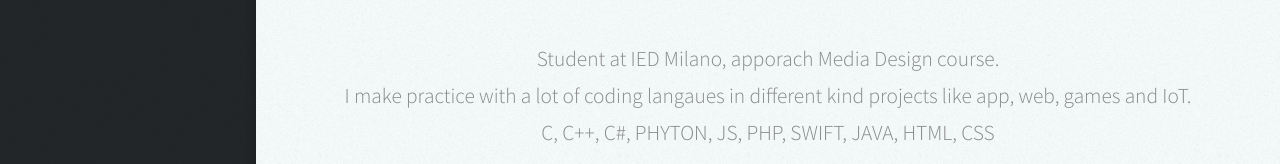
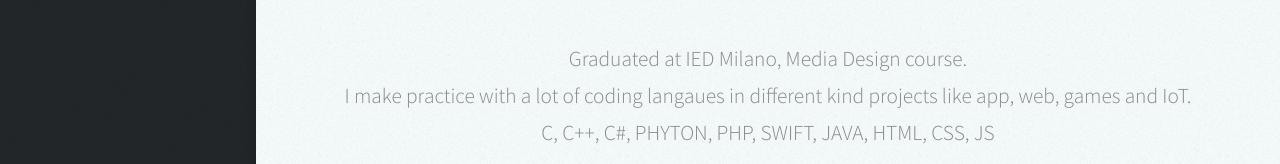
Before and after one commit to Dak2896/danielekeller.github.io, a plain HTML site: page index.html in a window 1280 px wide. Shown: the part 579-743 px from the top of the page. Drawn offline with Linux system fonts and the light colour scheme.

Commit message:
Update text
- No more students boyz

```diff
--- a/index.html
+++ b/index.html
@@ -103,9 +103,9 @@
 							<header>
 								<h2>Portfolio</h2>
 							</header>
-							   <p>Student at IED Milano, apporach Media Design course.
+							   <p>Graduated at IED Milano, Media Design course.
 							   <br>I make practice with a lot of coding langaues in different kind projects like app, web, games and IoT.<br>
-							    C, C++, C#, PHYTON, JS, PHP, SWIFT, JAVA, HTML, CSS</p>
+							    C, C++, C#, PHYTON, PHP, SWIFT, JAVA, HTML, CSS, JS</p>
 
 							<div class="row">
 								<div class="4u">
```
